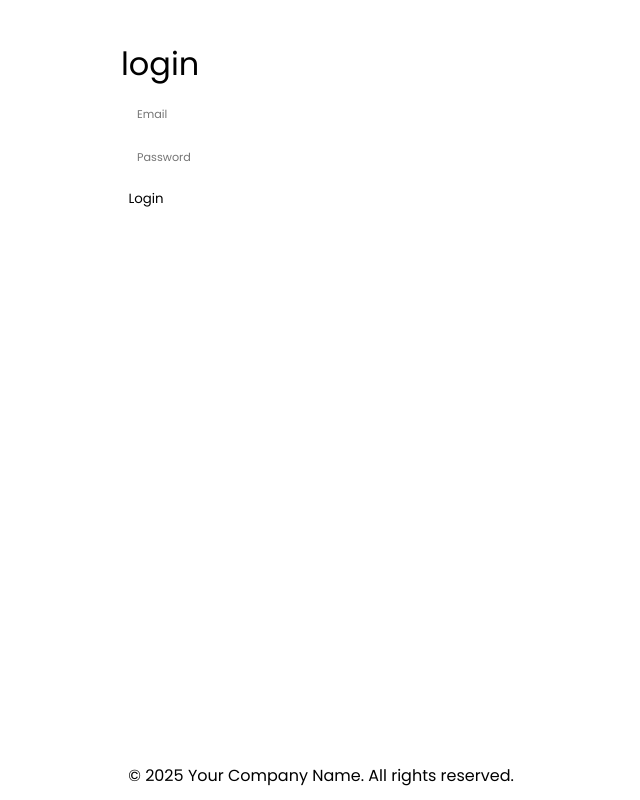
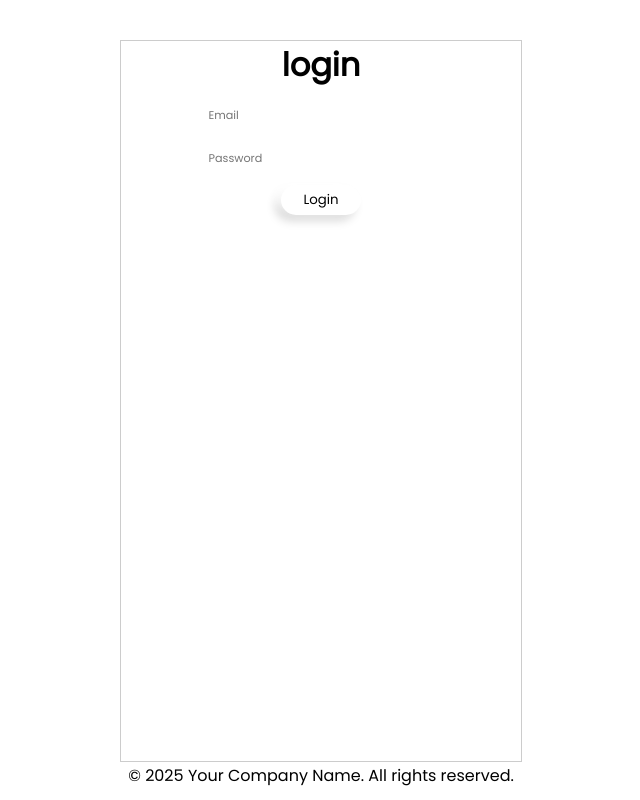
Before and after one commit to kevngn6695/LoginComponent, a React (Create React App) app in the folder client/: page / in a window 1280 px wide. Shown: the whole page, without its empty margins (319-959 px from the left). Built offline with nearby package versions, Linux system fonts and the light colour scheme.

Commit message:
More word

```diff
--- a/client/src/assets/style/sass/components/button.sass
+++ b/client/src/assets/style/sass/components/button.sass
@@ -1,9 +1,15 @@
 @import "../init/init.sass"
 
 .login-btn
-    width: 50px
+    width: 5rem
     height: 30px
     border-radius: 30px
     border: none
     background-color: white
     @extend %poppins-font
+    transition: all 0.3s ease-in-out
+    box-shadow: -6px -6px 14px rgba(255, 255, 255, .7),-6px -6px 10px rgba(255, 255, 255, .5), 6px 6px 8px rgba(255, 255, 255, .075), -6px 6px 10px rgba(0, 0, 0, .15)
+    &:hover
+        box-shadow: none
+    &:active
+        box-shadow: inset -2px -2px 6px rgba(255, 255, 255, .7), inset -2px -2px 4px rgba(255, 255, 255, .5), inset 2px 2px 2px rgba(255, 255, 255, .075), inset -2px 2px 4px rgba(0, 0, 0, .15)
--- a/client/src/assets/style/sass/components/form.sass
+++ b/client/src/assets/style/sass/components/form.sass
@@ -1,7 +1,11 @@
 .login-input-form
     display: flex
     flex-direction: column
+    // justify-content: center
+    align-items: center
     gap: 10px
     margin: 0 auto
     width: 100%
+    height: inherit
     max-width: 400px
+    border: 1px solid #ccc
--- a/client/src/assets/style/sass/components/heading.sass
+++ b/client/src/assets/style/sass/components/heading.sass
@@ -2,6 +2,7 @@
 
 .form-heading
     font-size: 2rem
+    font-weight: bold
     @extend %poppins-font
 
 input
```
